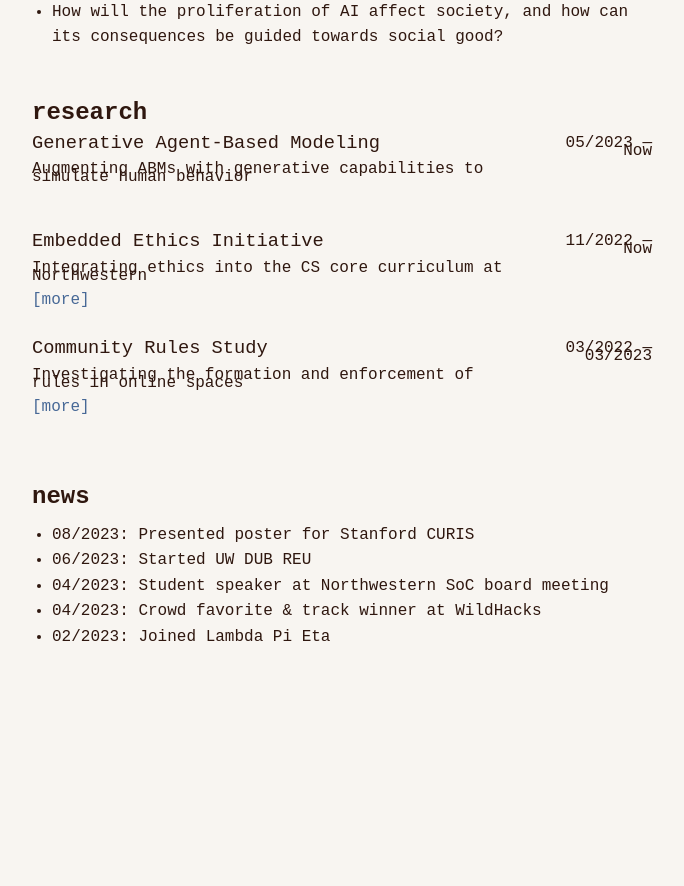
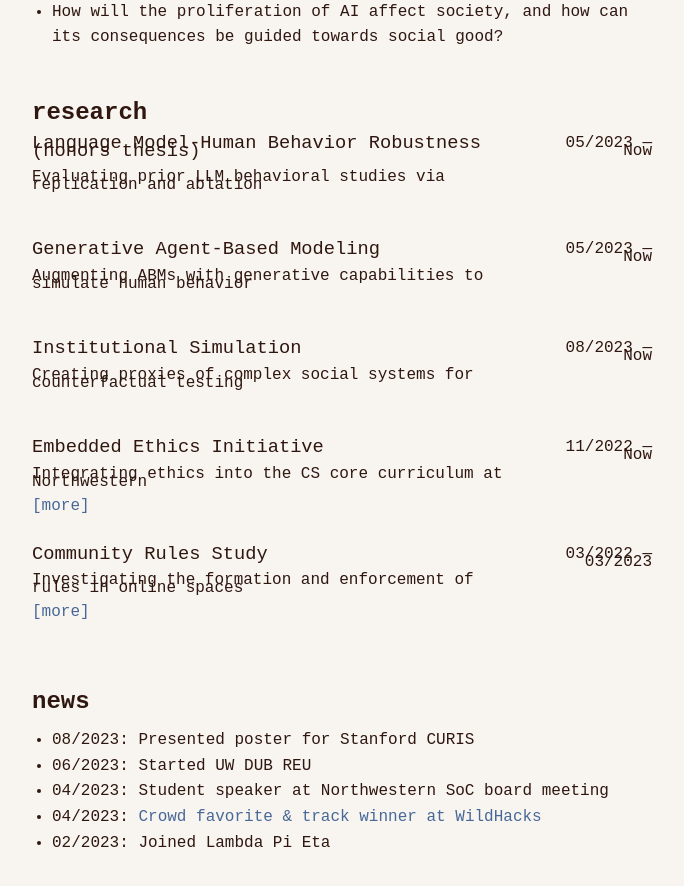
Before and after one commit to cqzou/site, a React (Create React App) app: page / in a window 1280 px wide. Shown: the part 580-1466 px from the top of the page, without its empty margins (298-982 px from the left). Before the commit the page ends 1287 px from the top, so only its background shows below. Built offline with nearby package versions, Linux system fonts and the light colour scheme; a web font is replaced by a local one.

Commit message:
new work :]

```diff
--- a/src/App.js
+++ b/src/App.js
@@ -50,10 +50,22 @@ function Research() {
     <section id="research" className="section-box">
       <h2>research</h2>
       <ResearchItem
+        title="Language Model-Human Behavior Robustness (honors thesis)"
+        description="Evaluating prior LLM behavioral studies via replication and ablation"
+        link=""
+        date="05/2023 — Now"
+      />
+      <ResearchItem
         title="Generative Agent-Based Modeling"
         description="Augmenting ABMs with generative capabilities to simulate human behavior"
         link=""
         date="05/2023 — Now"
+      />
+      <ResearchItem
+        title="Institutional Simulation"
+        description="Creating proxies of complex social systems for counterfactual testing"
+        link=""
+        date="08/2023 — Now"
       />
       <ResearchItem
         title="Embedded Ethics Initiative"
@@ -79,7 +91,7 @@ function Updates() {
         <li>08/2023: Presented poster for Stanford CURIS</li>
         <li>06/2023: Started UW DUB REU</li>
         <li>04/2023: Student speaker at Northwestern SoC board meeting</li>
-        <li>04/2023: Crowd favorite & track winner at WildHacks</li>
+        <li>04/2023: <a href="https://www.mccormick.northwestern.edu/computer-science/news-events/news/articles/2023/wildhacks-2023-inspires-creativity-innovation-and-collaboration.html">Crowd favorite & track winner at WildHacks</a></li>
         <li>02/2023: Joined Lambda Pi Eta</li>
       </ul>
     </section>
```
